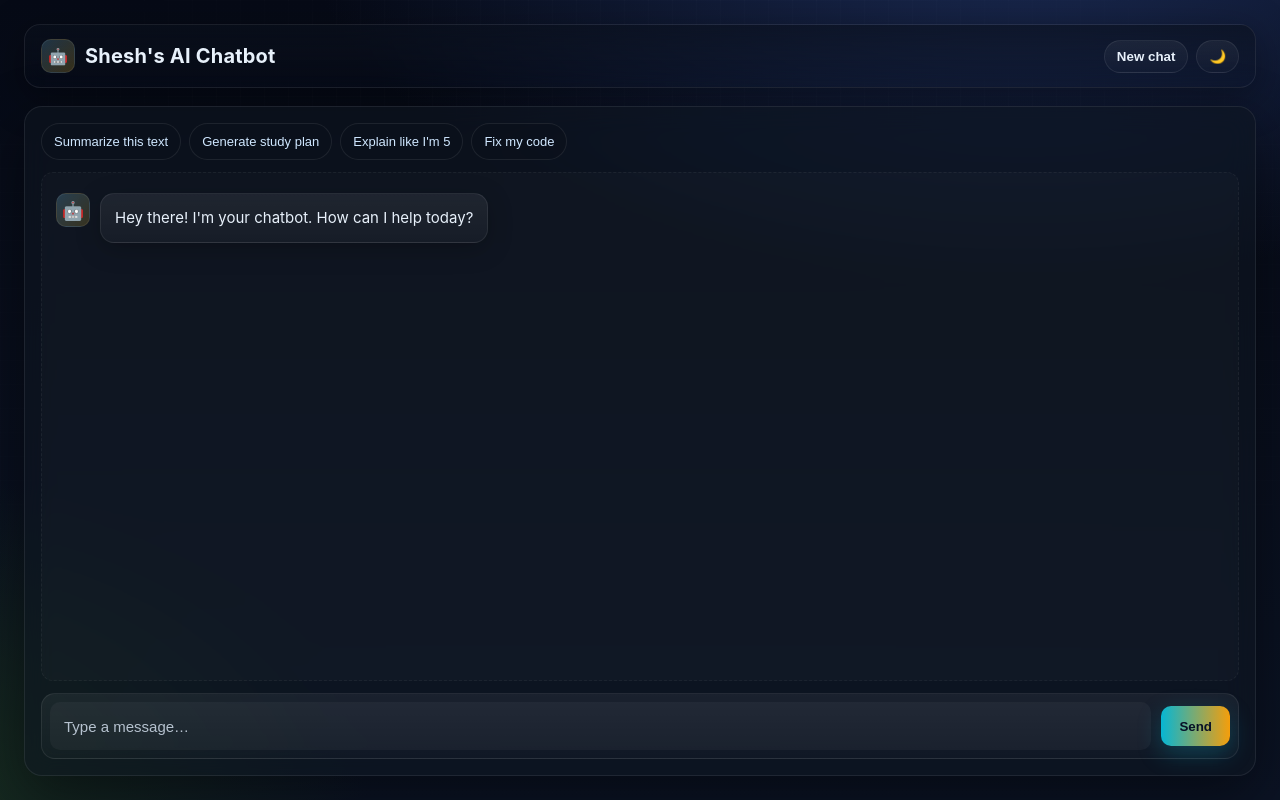
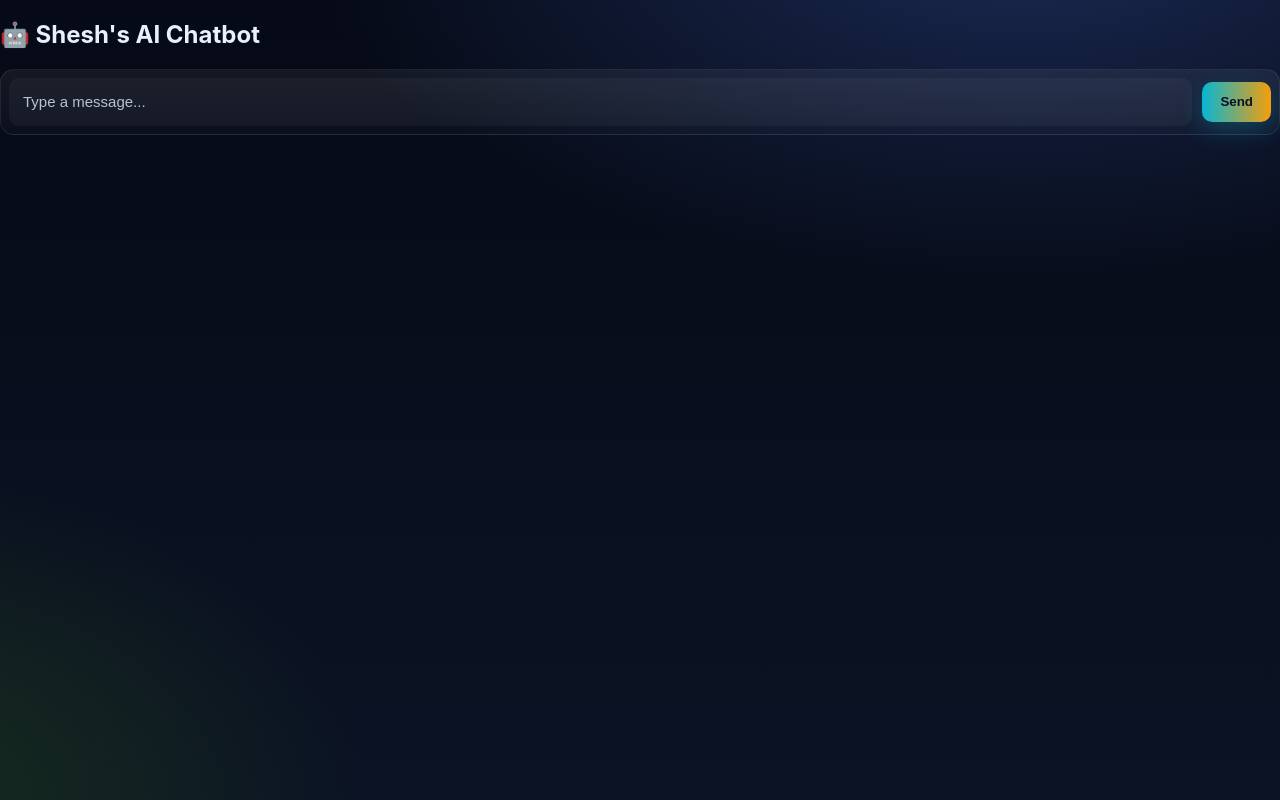
Before and after one commit to sheshakanthra/ai-chatbot-webapp, a Flask app: page / in a window 1280 px wide. Run offline with Flask 3, Linux system fonts and the light colour scheme.

Commit message:
Changed code for html and js

```diff
--- a/backend/backend/static/script.js
+++ b/backend/backend/static/script.js
@@ -4,10 +4,13 @@ document.addEventListener("DOMContentLoaded", function () {
   const chatBox = document.getElementById("chat-box");
   const form = document.getElementById("composer");
 
-  form.addEventListener("submit", (e) => {
-    e.preventDefault();
-    sendMessage();
-  });
+  // Guard in case the DOM structure changes — don't break other listeners
+  if (form) {
+    form.addEventListener("submit", (e) => {
+      e.preventDefault();
+      sendMessage();
+    });
+  }
 
   sendBtn.addEventListener("click", sendMessage);
 
--- a/backend/backend/templates/index.html
+++ b/backend/backend/templates/index.html
@@ -1,61 +1,21 @@
 <!DOCTYPE html>
 <html lang="en">
 <head>
-    <meta charset="UTF-8">
-    <meta name="viewport" content="width=device-width, initial-scale=1.0">
-    <title>Shesh's AI Chatbot</title>
-
-    <!-- ✅ Flask static CSS -->
-    <link rel="stylesheet" href="{{ url_for('static', filename='style.css') }}">
+  <meta charset="utf-8" />
+  <title>Shesh's AI Chatbot</title>
+  <link rel="stylesheet" href="/static/style.css">
 </head>
-
 <body>
-
-  <div class="bg-grid"></div>
-
-  <div class="app">
-    <header class="app-header">
-      <div class="brand">
-        <span class="bot-logo">🤖</span>
-        <h1>Shesh's AI Chatbot</h1>
-      </div>
-      <div class="header-actions">
-        <button class="pill-btn" id="new-chat">New chat</button>
-        <button class="pill-btn" id="theme-toggle">🌙</button>
-      </div>
-    </header>
-
-    <!-- Main glass panel -->
-    <div class="panel">
-
-      <!-- Suggestion chips -->
-      <div class="chips" id="chips">
-        <button class="chip">Summarize this text</button>
-        <button class="chip">Generate study plan</button>
-        <button class="chip">Explain like I'm 5</button>
-        <button class="chip">Fix my code</button>
-      </div>
-
-      <!-- Messages -->
-      <div id="chat-box" class="chat">
-        <!-- Example bubbles -->
-        <div class="msg-row bot">
-          <div class="avatar">🤖</div>
-          <div class="bubble">Hey there! I'm your chatbot. How can I help today?</div>
-        </div>
-      </div>
-
-      <!-- Input -->
-      <form class="composer" id="composer">
-        <input id="user-input" type="text" placeholder="Type a message…" autocomplete="off" />
-        <button id="send-btn" type="submit">Send</button>
-      </form>
-
-    </div>
+  <div class="chat-container">
+    <h2>🤖 Shesh's AI Chatbot</h2>
+    <div id="chat-box" aria-live="polite"></div>
+    <!-- Composer form: JS expects an element with id="composer" and class="composer" -->
+    <form id="composer" class="composer" action="#" onsubmit="return false;">
+      <input id="user-input" placeholder="Type a message..." autocomplete="off" />
+      <button id="send-btn" type="submit">Send</button>
+    </form>
   </div>
 
-  <!-- ✅ Flask static JS -->
-  <script src="{{ url_for('static', filename='script.js') }}"></script>
-
+  <script src="/static/script.js"></script>
 </body>
 </html>
```
